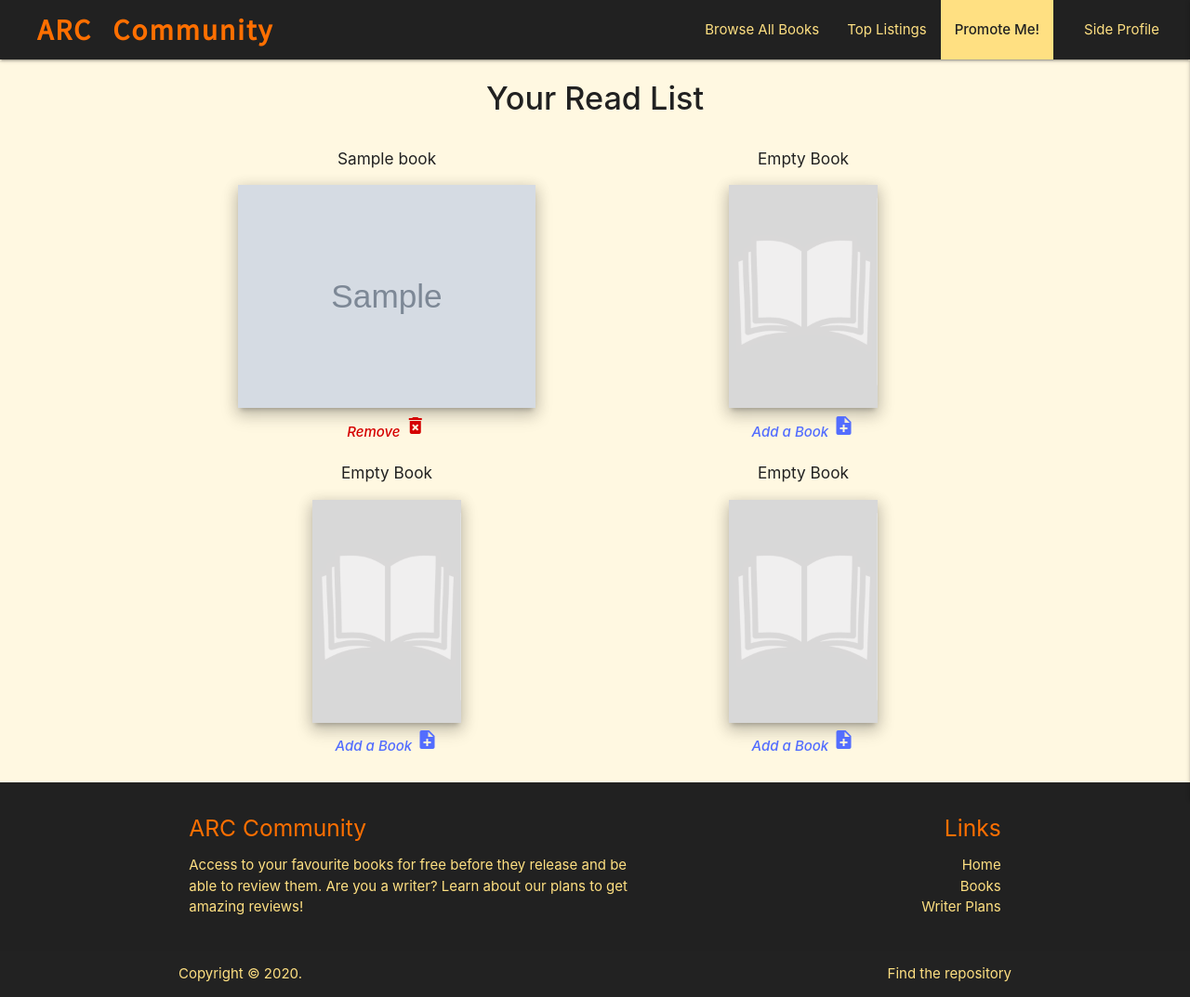
After one commit to CruzZFire/ARC_Django_MS4, a Django app: a page that uses profiles/templates/profiles/user_books.html in a window 1280 px wide. The commit adds this page. Shown: the whole page at 93% size. Run offline with Django 3.2, Linux system fonts and the light colour scheme; a user stored in the database is signed in; tables that the repository leaves empty hold one stand-in row (values such as "Sample post"); grey boxes marked "Sample" are stand-in pictures; parts of the project's set-up code (start-up, migrations or seed data) failed here and were passed over; some libraries are stand-ins or nearby versions.

Commit message:
Added read list view and template, wired functionality and styled

```diff
--- /dev/null
+++ b/profiles/templates/profiles/user_books.html
@@ -0,0 +1,52 @@
+{% extends "base.html" %}
+{% load static %}
+
+{% block content %}
+<div class="container grey-text text-darken-4">
+    <!-- User Name -->
+    <div class="row mb-0">
+        <div class="col s12 center">
+            <h4><strong>Your Read List</strong></h4>
+        </div>
+    </div>
+    <!-- Reserved Books Display -->
+    <div class="row mb-0 pb-3">
+        {% for book in books_in_profile %}
+            <div class="col s12 m6 pt-1 center-align">
+                <a class="grey-text text-darken-4" href="{% url 'book_detail' book.book_id %}">
+                    <div class="p-2">
+                        <h6>{{ book.title}}</h6>
+                    </div>
+                    <img class="z-depth-3" src="{{ book.image_url}}" height="240" alt="book-cover">
+                </a>
+                <div>
+                    <a class="red-text text-accent-4" href="{% url 'rmv_book' book.book_id %}">
+                        <strong><em class="hide-on-small-only">Remove</em></strong>
+                        <i class="material-icons rigth">delete_forever</i>
+                    </a>
+                </div>
+            </div>
+        {% endfor %}
+        {% for i in empty_loop %}
+        <div class="col s12 m6 pt-1 center-align">
+            <div class="p-2">
+                <h6>Empty Book</h6>
+            </div>
+            <img class="z-depth-3" src="{{ MEDIA_URL }}missingbook.png" height="240" alt="book-cover">
+            <div>
+                <a class="indigo-text text-accent-2" href="{% url 'all_books' %}">
+                    <strong><em class="hide-on-small-only">Add a Book</em></strong>
+                    <i class="material-icons rigth">note_add</i>
+                </a>
+            </div>
+        </div>
+        {% endfor %}
+    </div>
+</div>
+<!-- JS inits and meter-bars -->
+<script type="text/javascript">
+    $(document).ready(function(){
+
+    });
+</script>
+{% endblock %}
--- a/profiles/urls.py
+++ b/profiles/urls.py
@@ -5,5 +5,7 @@ urlpatterns = [
     path('', views.profile, name='profile'),
     path('edit/<username>', views.edit_profile, name='edit_profile'),
     path('update/<username>', views.update_profile, name='update_profile'),
+    path('user_books/<username>', views.user_books, name='user_books'),
     path('ask_book/<int:book_id>/', views.ask_book, name='ask_book'),
+    path('rmv_book/<int:book_id>/', views.rmv_book, name='rmv_book'),
 ]
--- a/profiles/views.py
+++ b/profiles/views.py
@@ -17,10 +17,14 @@ def profile(request):
     user_reviews_short = user_reviews_found.order_by('-review_id')[0:3]
     short_reviews_count = user_reviews_short.count()
     books_in_profile = profile.asked_books.all()
+    read_list_size = 4 - books_in_profile.count()
+    empty_loop = range(0, read_list_size)
 
     context = {
         "profile": profile,
         "books_in_profile": books_in_profile,
+        "read_list_size": read_list_size,
+        "empty_loop": empty_loop,
         "user_reviews_found": user_reviews_found,
         "user_reviews_count": user_reviews_count,
         "user_reviews_short": user_reviews_short,
@@ -72,23 +76,55 @@ def update_profile(request, username):
             messages.error(request, 'Error Changing Avatar')
             return redirect(reverse('profile'))
 
-    return redirect(reverse('profile'))
+    return redirect(reverse('profiles/profile'))
+
+
+@login_required
+def user_books(request, username):
+    """" Manage profile books for user """
+    user_profile = get_object_or_404(UserProfile, user__username=username)
+    if not request.user.username == user_profile.user.username:
+        messages.error(request, 'Sorry, that is not your profile')
+        return redirect(reverse('profile'))
+
+    books_in_profile = user_profile.asked_books.all()
+    read_list_size = 4 - books_in_profile.count()
+    empty_loop = range(0, read_list_size)
+
+    context = {
+        "books_in_profile": books_in_profile,
+        "empty_loop": empty_loop,
+    }
+
+    return render(request, 'profiles/user_books.html', context)
 
 
 @login_required
 def ask_book(request, book_id):
     """" Get or Create books in asked-books """
     book = Book.objects.get(book_id=book_id)
-    user = get_object_or_404(UserProfile, user=request.user)
-    user_book_count = user.asked_books.count()
+    user_profile = get_object_or_404(UserProfile, user=request.user)
+    user_book_count = user_profile.asked_books.count()
 
-    if user_book_count < 4:
-        if user.asked_books.get(book_id=book.book_id) is None:
+    if user_profile.asked_books.filter(book_id=book.book_id):
+        messages.error(request, 'Already on your read list')
+    else:
+        if user_book_count < 4:
+            user_profile.asked_books.add(book)
             messages.success(request, 'Book added to your read list')
-            return redirect(request, "url 'book_detail' book.book_id")
         else:
-            messages.error(request, 'Book is already on your read list')
-    else:
-        messages.error(request, 'Already 4 books on your read list')
+            messages.error(request, 'Read list full!!')
 
-    return render(request, 'home/index.html')
+    return redirect(reverse('profile'))
+
+
+@login_required
+def rmv_book(request, book_id):
+    """" Remove books in asked-books """
+    book = Book.objects.get(book_id=book_id)
+    user_profile = get_object_or_404(UserProfile, user=request.user)
+
+    user_profile.asked_books.remove(book)
+    messages.success(request, 'Book removed from your read list')
+
+    return redirect(reverse('profile'))
--- a/static/css/base.css
+++ b/static/css/base.css
@@ -48,6 +48,10 @@ main {
 
 .pb-1 {
     padding-bottom: 10px;
+}
+
+.pb-3 {
+    padding-bottom: 27px;
 }
 
 .pl-3 {
@@ -264,6 +268,8 @@ form a {
     text-align: justify;
 }
 
+
+
 /* -------------- Media Queries -------------- */
 
 @media screen and (max-width: 600px) {
```
Also changed, not shown: profiles/templates/profiles/profile.html (+14 -9 lines).
